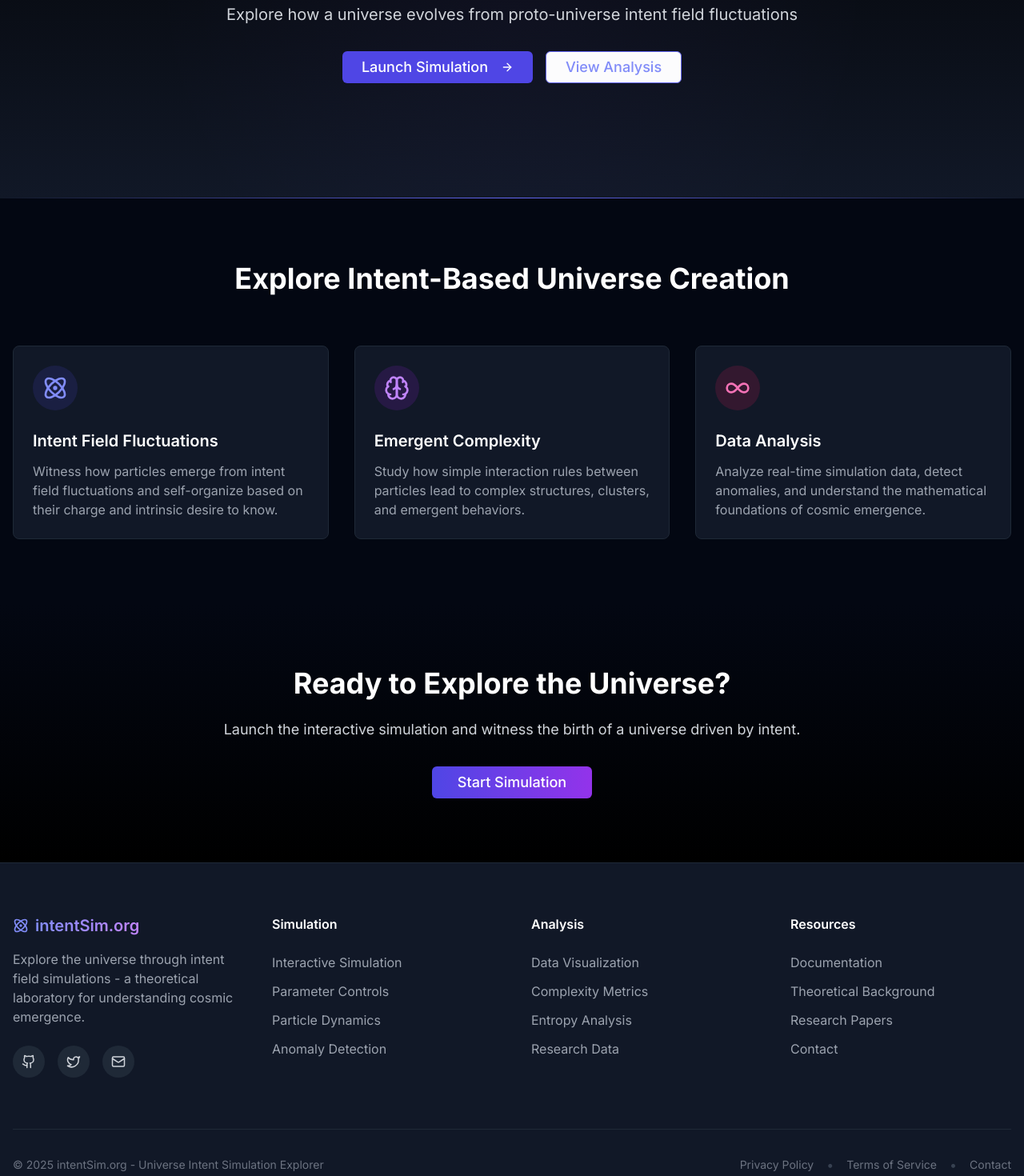
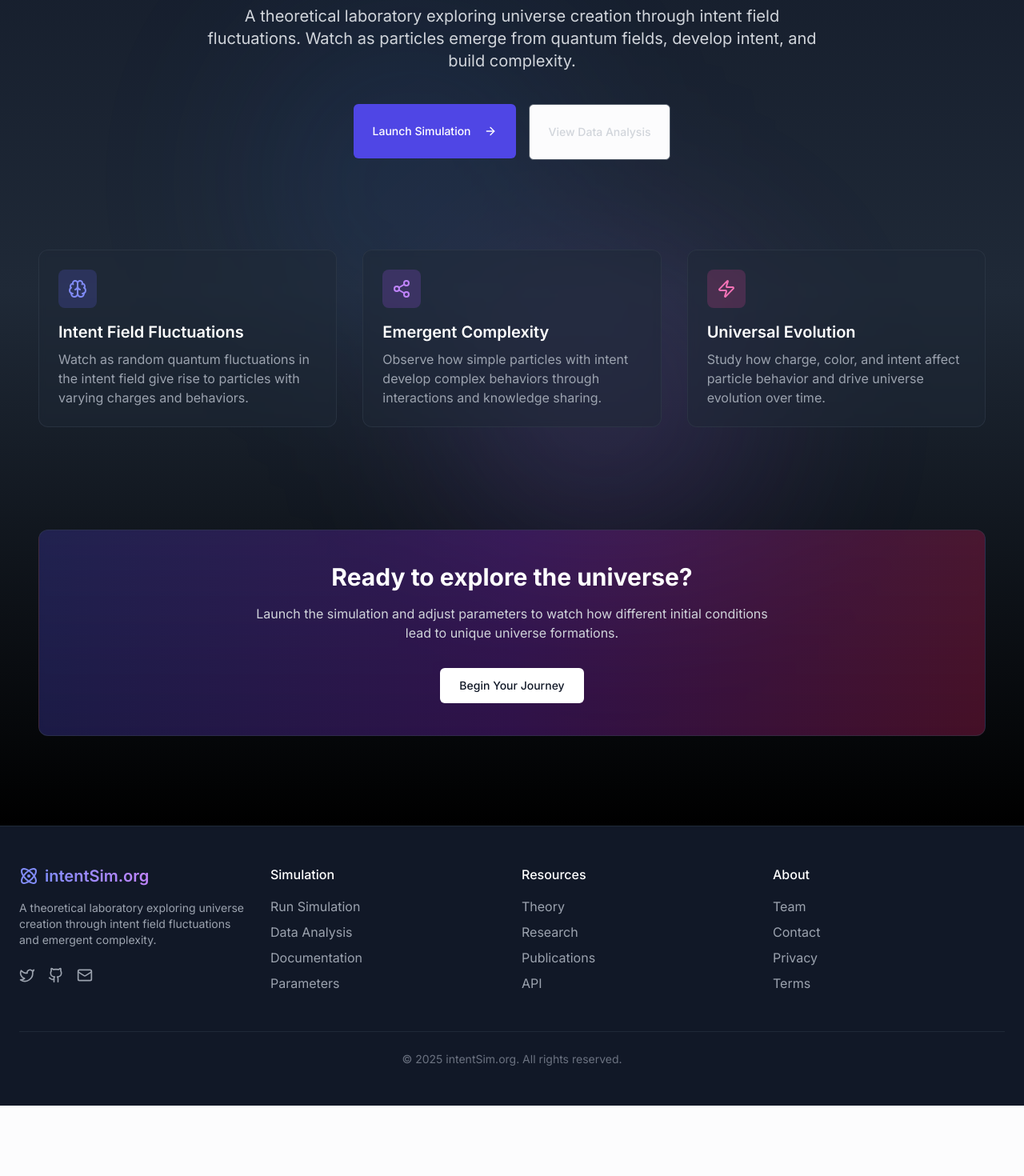
Before and after one commit to TheVoidIntent/particle-dance-symbiosis, a React (Vite) app: page / in a window 1280 px wide. Shown: the part 300-1770 px from the top of the page at 80% size. After the commit the page ends 1682 px from the top, so only its background shows below. Built offline with nearby package versions, Linux system fonts and the light colour scheme.

Commit message:
Refactor: Improve page appearance
This commit includes changes to improve the visual appearance of the page.

```diff
--- a/src/components/Footer.tsx
+++ b/src/components/Footer.tsx
@@ -1,81 +1,68 @@
 
 import React from 'react';
 import { Link } from 'react-router-dom';
-import { Atom, Database, ChartLine, Github, Twitter, Mail } from 'lucide-react';
+import { Atom, Github, Mail, Twitter } from 'lucide-react';
 
 const Footer: React.FC = () => {
   return (
-    <footer className="bg-gray-900 text-gray-300 pt-16 pb-8 border-t border-gray-800">
-      <div className="container mx-auto px-4">
-        <div className="grid grid-cols-1 md:grid-cols-4 gap-12 mb-16">
-          <div className="md:col-span-1">
-            <Link to="/" className="text-white font-semibold text-xl flex items-center mb-4">
-              <Atom className="mr-2 h-5 w-5 text-indigo-400" />
-              <span className="bg-clip-text text-transparent bg-gradient-to-r from-indigo-400 to-purple-400">
+    <footer className="bg-gray-900 border-t border-gray-800 py-12 px-6">
+      <div className="max-w-7xl mx-auto grid grid-cols-1 md:grid-cols-4 gap-10 md:gap-6">
+        <div className="space-y-4">
+          <div className="flex items-center">
+            <Atom className="h-6 w-6 text-indigo-400 mr-2" />
+            <span className="text-xl font-semibold bg-clip-text text-transparent bg-gradient-to-r from-indigo-400 to-purple-400">
               intentSim.org
             </span>
-            </Link>
-            <p className="text-gray-400 mb-6">
-              Explore the universe through intent field simulations - a theoretical laboratory for understanding cosmic emergence.
+          </div>
+          <p className="text-gray-400 text-sm max-w-xs">
+            A theoretical laboratory exploring universe creation through intent field fluctuations and emergent complexity.
           </p>
-            <div className="flex space-x-4">
-              <a href="https://github.com/intentSim" className="w-10 h-10 rounded-full bg-gray-800 flex items-center justify-center text-gray-300 hover:bg-indigo-600 hover:text-white transition-all">
-                <Github size={18} />
+          <div className="flex space-x-4 pt-2">
+            <a href="https://twitter.com/intentSim" target="_blank" rel="noopener noreferrer" className="text-gray-400 hover:text-white transition-colors">
+              <Twitter className="h-5 w-5" />
             </a>
-              <a href="https://twitter.com/intentSim" className="w-10 h-10 rounded-full bg-gray-800 flex items-center justify-center text-gray-300 hover:bg-indigo-600 hover:text-white transition-all">
-                <Twitter size={18} />
+            <a href="https://github.com/intentSim" target="_blank" rel="noopener noreferrer" className="text-gray-400 hover:text-white transition-colors">
+              <Github className="h-5 w-5" />
             </a>
-              <a href="mailto:contact@intentsim.org" className="w-10 h-10 rounded-full bg-gray-800 flex items-center justify-center text-gray-300 hover:bg-indigo-600 hover:text-white transition-all">
-                <Mail size={18} />
+            <a href="mailto:info@intentSim.org" className="text-gray-400 hover:text-white transition-colors">
+              <Mail className="h-5 w-5" />
             </a>
           </div>
         </div>
 
         <div>
-            <h4 className="text-white text-base font-semibold mb-6">Simulation</h4>
-            <ul className="space-y-3">
-              <li><Link to="/simulation" className="text-gray-400 hover:text-indigo-400 transition-colors">Interactive Simulation</Link></li>
-              <li><Link to="/simulation" className="text-gray-400 hover:text-indigo-400 transition-colors">Parameter Controls</Link></li>
-              <li><Link to="/simulation" className="text-gray-400 hover:text-indigo-400 transition-colors">Particle Dynamics</Link></li>
-              <li><Link to="/simulation" className="text-gray-400 hover:text-indigo-400 transition-colors">Anomaly Detection</Link></li>
+          <h3 className="text-white font-medium mb-4">Simulation</h3>
+          <ul className="space-y-2 text-gray-400">
+            <li><Link to="/simulation" className="hover:text-white transition-colors">Run Simulation</Link></li>
+            <li><Link to="/analysis" className="hover:text-white transition-colors">Data Analysis</Link></li>
+            <li><a href="#" className="hover:text-white transition-colors">Documentation</a></li>
+            <li><a href="#" className="hover:text-white transition-colors">Parameters</a></li>
           </ul>
         </div>
 
         <div>
-            <h4 className="text-white text-base font-semibold mb-6">Analysis</h4>
-            <ul className="space-y-3">
-              <li><Link to="/analysis" className="text-gray-400 hover:text-indigo-400 transition-colors">Data Visualization</Link></li>
-              <li><Link to="/analysis" className="text-gray-400 hover:text-indigo-400 transition-colors">Complexity Metrics</Link></li>
-              <li><Link to="/analysis" className="text-gray-400 hover:text-indigo-400 transition-colors">Entropy Analysis</Link></li>
-              <li><Link to="/analysis" className="text-gray-400 hover:text-indigo-400 transition-colors">Research Data</Link></li>
+          <h3 className="text-white font-medium mb-4">Resources</h3>
+          <ul className="space-y-2 text-gray-400">
+            <li><a href="#" className="hover:text-white transition-colors">Theory</a></li>
+            <li><a href="#" className="hover:text-white transition-colors">Research</a></li>
+            <li><a href="#" className="hover:text-white transition-colors">Publications</a></li>
+            <li><a href="#" className="hover:text-white transition-colors">API</a></li>
           </ul>
         </div>
 
         <div>
-            <h4 className="text-white text-base font-semibold mb-6">Resources</h4>
-            <ul className="space-y-3">
-              <li><a href="#" className="text-gray-400 hover:text-indigo-400 transition-colors">Documentation</a></li>
-              <li><a href="#" className="text-gray-400 hover:text-indigo-400 transition-colors">Theoretical Background</a></li>
-              <li><a href="#" className="text-gray-400 hover:text-indigo-400 transition-colors">Research Papers</a></li>
-              <li><a href="#" className="text-gray-400 hover:text-indigo-400 transition-colors">Contact</a></li>
+          <h3 className="text-white font-medium mb-4">About</h3>
+          <ul className="space-y-2 text-gray-400">
+            <li><a href="#" className="hover:text-white transition-colors">Team</a></li>
+            <li><a href="#" className="hover:text-white transition-colors">Contact</a></li>
+            <li><a href="#" className="hover:text-white transition-colors">Privacy</a></li>
+            <li><a href="#" className="hover:text-white transition-colors">Terms</a></li>
           </ul>
         </div>
       </div>
 
-        <div className="pt-8 border-t border-gray-800">
-          <div className="flex flex-col md:flex-row justify-between items-center">
-            <p className="text-gray-500 text-sm mb-4 md:mb-0">
-              © {new Date().getFullYear()} intentSim.org - Universe Intent Simulation Explorer
-            </p>
-            <div className="flex items-center space-x-4">
-              <a href="#" className="text-sm text-gray-500 hover:text-indigo-400 transition-colors">Privacy Policy</a>
-              <span className="text-gray-700">•</span>
-              <a href="#" className="text-sm text-gray-500 hover:text-indigo-400 transition-colors">Terms of Service</a>
-              <span className="text-gray-700">•</span>
-              <a href="#" className="text-sm text-gray-500 hover:text-indigo-400 transition-colors">Contact</a>
-            </div>
-          </div>
-        </div>
+      <div className="max-w-7xl mx-auto mt-12 pt-6 border-t border-gray-800 text-center text-sm text-gray-500">
+        <p>© {new Date().getFullYear()} intentSim.org. All rights reserved.</p>
       </div>
     </footer>
   );
--- a/src/pages/HomePage.tsx
+++ b/src/pages/HomePage.tsx
@@ -1,105 +1,105 @@
 
-import React from 'react';
-import { Link } from 'react-router-dom';
+import React from "react";
+import { Helmet } from "react-helmet";
+import { Link } from "react-router-dom";
 import { Button } from "@/components/ui/button";
-import { ArrowRight, Atom, Brain, Infinity } from 'lucide-react';
+import { ArrowRight, Atom, Brain, Share2, Zap } from "lucide-react";
 
 const HomePage: React.FC = () => {
   return (
-    <div className="min-h-screen">
-      {/* Hero Section */}
-      <section className="relative overflow-hidden bg-gradient-to-b from-black to-gray-900 text-white pt-32 pb-16 md:pt-40 md:pb-24">
-        <div className="absolute inset-0 z-0 opacity-30">
-          <div className="absolute inset-0 bg-[radial-gradient(circle_at_center,rgba(139,92,246,0.15),transparent_65%)]"></div>
-          <div className="absolute top-0 left-0 right-0 h-px bg-gradient-to-r from-transparent via-indigo-500 to-transparent"></div>
+    <>
+      <Helmet>
+        <title>IntentSim | Universe Intent Simulation</title>
+        <meta name="description" content="Explore universe creation through intent field fluctuations - a theoretical laboratory for emergent complexity" />
+      </Helmet>
+
+      <div className="relative min-h-screen overflow-hidden bg-gradient-to-b from-gray-900 via-gray-800 to-black text-white">
+        {/* Background particles */}
+        <div className="absolute inset-0 overflow-hidden pointer-events-none opacity-20">
+          <div className="absolute top-1/4 left-1/4 w-96 h-96 bg-blue-500 rounded-full mix-blend-screen filter blur-[120px] animate-pulse"
+               style={{animationDuration: '15s'}}></div>
+          <div className="absolute bottom-1/4 right-1/4 w-96 h-96 bg-purple-500 rounded-full mix-blend-screen filter blur-[120px] animate-pulse"
+               style={{animationDuration: '20s'}}></div>
+          <div className="absolute top-1/2 right-1/3 w-64 h-64 bg-indigo-500 rounded-full mix-blend-screen filter blur-[100px] animate-pulse"
+               style={{animationDuration: '12s'}}></div>
         </div>
 
-        <div className="container mx-auto px-4 relative z-10">
-          <div className="max-w-4xl mx-auto text-center mb-12">
-            <h1 className="text-4xl md:text-6xl font-bold mb-6 bg-clip-text text-transparent bg-gradient-to-r from-indigo-400 via-purple-400 to-pink-400">
-              Universe Intent Simulation Explorer
+        {/* Hero section */}
+        <section className="relative pt-20 md:pt-36 px-6 md:px-12 max-w-7xl mx-auto">
+          <div className="flex flex-col items-center text-center">
+            <div className="inline-flex items-center gap-2 bg-gray-800/50 rounded-full px-4 py-1.5 mb-8 border border-gray-700">
+              <Atom className="h-4 w-4 text-indigo-400" />
+              <span className="text-sm font-medium text-gray-300">intentSim.org</span>
+            </div>
+
+            <h1 className="text-4xl md:text-6xl lg:text-7xl font-bold tracking-tight mb-6 bg-clip-text text-transparent bg-gradient-to-r from-indigo-400 via-purple-400 to-pink-400">
+              Universe Through Intent
             </h1>
-            <p className="text-lg md:text-xl text-gray-300 mb-8">
-              Explore how a universe evolves from proto-universe intent field fluctuations
+
+            <p className="text-lg md:text-xl text-gray-300 max-w-3xl mb-10">
+              A theoretical laboratory exploring universe creation through intent field fluctuations.
+              Watch as particles emerge from quantum fields, develop intent, and build complexity.
             </p>
-            <div className="flex flex-col sm:flex-row gap-4 justify-center">
+
+            <div className="flex flex-col sm:flex-row gap-4 mb-16">
               <Link to="/simulation">
-                <Button className="bg-indigo-600 hover:bg-indigo-700 text-white px-6 py-3 rounded-md text-lg font-medium">
+                <Button size="lg" className="bg-indigo-600 hover:bg-indigo-700 text-white px-6 py-6 h-auto">
                   Launch Simulation
                   <ArrowRight className="ml-2 h-5 w-5" />
                 </Button>
               </Link>
               <Link to="/analysis">
-                <Button variant="outline" className="border-indigo-500 text-indigo-400 hover:bg-indigo-950 px-6 py-3 rounded-md text-lg font-medium">
-                  View Analysis
+                <Button size="lg" variant="outline" className="border-gray-600 text-gray-300 hover:bg-gray-800 px-6 py-6 h-auto">
+                  View Data Analysis
                 </Button>
               </Link>
             </div>
           </div>
-        </div>
 
-        {/* Decorative particles */}
-        <div className="absolute bottom-0 left-0 right-0 h-px bg-gradient-to-r from-transparent via-indigo-500 to-transparent"></div>
-      </section>
-
-      {/* Features Section */}
-      <section className="py-20 bg-gray-950">
-        <div className="container mx-auto px-4">
-          <h2 className="text-3xl md:text-4xl font-bold text-center mb-16 text-white">
-            Explore Intent-Based Universe Creation
-          </h2>
-
-          <div className="grid md:grid-cols-3 gap-8">
-            <div className="bg-gray-900 rounded-lg p-6 border border-gray-800 transform transition-all duration-300 hover:translate-y-[-8px] hover:shadow-lg hover:shadow-indigo-500/20">
-              <div className="w-14 h-14 bg-indigo-900/30 rounded-full flex items-center justify-center mb-6">
-                <Atom className="h-8 w-8 text-indigo-400" />
+          {/* Feature highlights */}
+          <div className="grid md:grid-cols-3 gap-8 py-12">
+            <div className="bg-gray-800/50 backdrop-blur-sm border border-gray-700/50 rounded-xl p-6 transform transition-all hover:scale-105 hover:bg-gray-800/70">
+              <div className="w-12 h-12 mb-4 rounded-lg bg-indigo-500/20 flex items-center justify-center">
+                <Brain className="h-6 w-6 text-indigo-400" />
               </div>
-              <h3 className="text-xl font-semibold mb-3 text-white">Intent Field Fluctuations</h3>
-              <p className="text-gray-400">
-                Witness how particles emerge from intent field fluctuations and self-organize based on their charge and intrinsic desire to know.
-              </p>
+              <h3 className="text-xl font-semibold mb-2">Intent Field Fluctuations</h3>
+              <p className="text-gray-400">Watch as random quantum fluctuations in the intent field give rise to particles with varying charges and behaviors.</p>
             </div>
 
-            <div className="bg-gray-900 rounded-lg p-6 border border-gray-800 transform transition-all duration-300 hover:translate-y-[-8px] hover:shadow-lg hover:shadow-purple-500/20">
-              <div className="w-14 h-14 bg-purple-900/30 rounded-full flex items-center justify-center mb-6">
-                <Brain className="h-8 w-8 text-purple-400" />
+            <div className="bg-gray-800/50 backdrop-blur-sm border border-gray-700/50 rounded-xl p-6 transform transition-all hover:scale-105 hover:bg-gray-800/70">
+              <div className="w-12 h-12 mb-4 rounded-lg bg-purple-500/20 flex items-center justify-center">
+                <Share2 className="h-6 w-6 text-purple-400" />
               </div>
-              <h3 className="text-xl font-semibold mb-3 text-white">Emergent Complexity</h3>
-              <p className="text-gray-400">
-                Study how simple interaction rules between particles lead to complex structures, clusters, and emergent behaviors.
-              </p>
+              <h3 className="text-xl font-semibold mb-2">Emergent Complexity</h3>
+              <p className="text-gray-400">Observe how simple particles with intent develop complex behaviors through interactions and knowledge sharing.</p>
             </div>
 
-            <div className="bg-gray-900 rounded-lg p-6 border border-gray-800 transform transition-all duration-300 hover:translate-y-[-8px] hover:shadow-lg hover:shadow-pink-500/20">
-              <div className="w-14 h-14 bg-pink-900/30 rounded-full flex items-center justify-center mb-6">
-                <Infinity className="h-8 w-8 text-pink-400" />
+            <div className="bg-gray-800/50 backdrop-blur-sm border border-gray-700/50 rounded-xl p-6 transform transition-all hover:scale-105 hover:bg-gray-800/70">
+              <div className="w-12 h-12 mb-4 rounded-lg bg-pink-500/20 flex items-center justify-center">
+                <Zap className="h-6 w-6 text-pink-400" />
               </div>
-              <h3 className="text-xl font-semibold mb-3 text-white">Data Analysis</h3>
-              <p className="text-gray-400">
-                Analyze real-time simulation data, detect anomalies, and understand the mathematical foundations of cosmic emergence.
-              </p>
+              <h3 className="text-xl font-semibold mb-2">Universal Evolution</h3>
+              <p className="text-gray-400">Study how charge, color, and intent affect particle behavior and drive universe evolution over time.</p>
             </div>
           </div>
-        </div>
-      </section>
 
-      {/* CTA Section */}
-      <section className="py-20 bg-gradient-to-b from-gray-950 to-black text-center">
-        <div className="container mx-auto px-4">
-          <div className="max-w-3xl mx-auto">
-            <h2 className="text-3xl md:text-4xl font-bold mb-6 text-white">Ready to Explore the Universe?</h2>
-            <p className="text-lg text-gray-300 mb-8">
-              Launch the interactive simulation and witness the birth of a universe driven by intent.
-            </p>
-            <Link to="/simulation">
-              <Button className="bg-gradient-to-r from-indigo-600 to-purple-600 hover:from-indigo-700 hover:to-purple-700 text-white px-8 py-3 rounded-md text-lg font-medium">
-                Start Simulation
-              </Button>
-            </Link>
+          {/* Call to action */}
+          <div className="mt-20 mb-28 text-center">
+            <div className="bg-gradient-to-r from-indigo-900/50 via-purple-900/50 to-pink-900/50 border border-gray-700/50 rounded-xl p-10 backdrop-blur-sm">
+              <h2 className="text-2xl md:text-3xl font-bold mb-4">Ready to explore the universe?</h2>
+              <p className="text-gray-300 mb-8 max-w-2xl mx-auto">
+                Launch the simulation and adjust parameters to watch how different initial conditions lead to unique universe formations.
+              </p>
+              <Link to="/simulation">
+                <Button size="lg" className="bg-white hover:bg-gray-100 text-gray-900 font-medium px-6">
+                  Begin Your Journey
+                </Button>
+              </Link>
+            </div>
           </div>
-        </div>
-      </section>
-    </div>
+        </section>
+      </div>
+    </>
   );
 };
 
```
Also changed, not shown: src/hooks/simulation/types.ts (+24 -1 lines), src/pages/Index.tsx (+3 -21 lines). Lines whose indentation alone changed are shown as unchanged.
